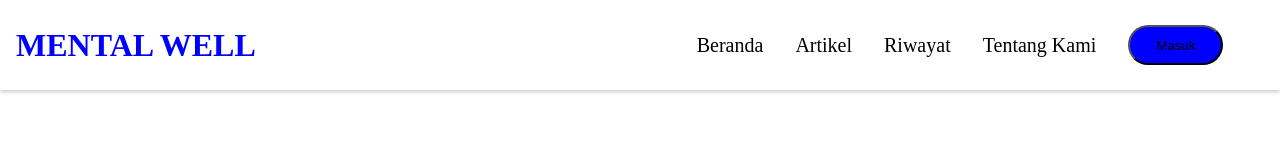
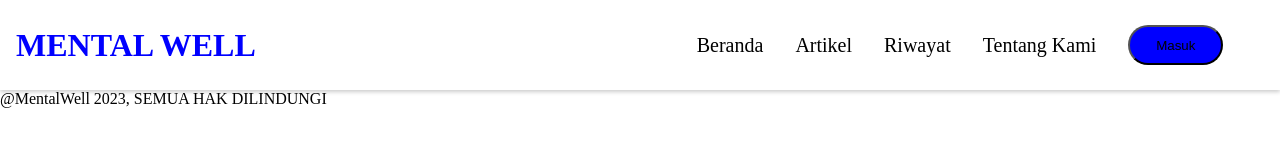
Before and after one commit to auni-st/mentalwell-frontend, a website: page src/scripts/templates/index.html in a window 1280 px wide. Drawn offline with Linux system fonts and the light colour scheme.

Commit message:
edit footer

```diff
--- a/src/scripts/templates/index.html
+++ b/src/scripts/templates/index.html
@@ -27,6 +27,8 @@
       <div class="hero"></div>
     </div>
     <main></main>
-    <footer></footer>
+    <footer>
+      <span>@MentalWell 2023, SEMUA HAK DILINDUNGI</span>
+    </footer>
   </body>
 </html>
```
